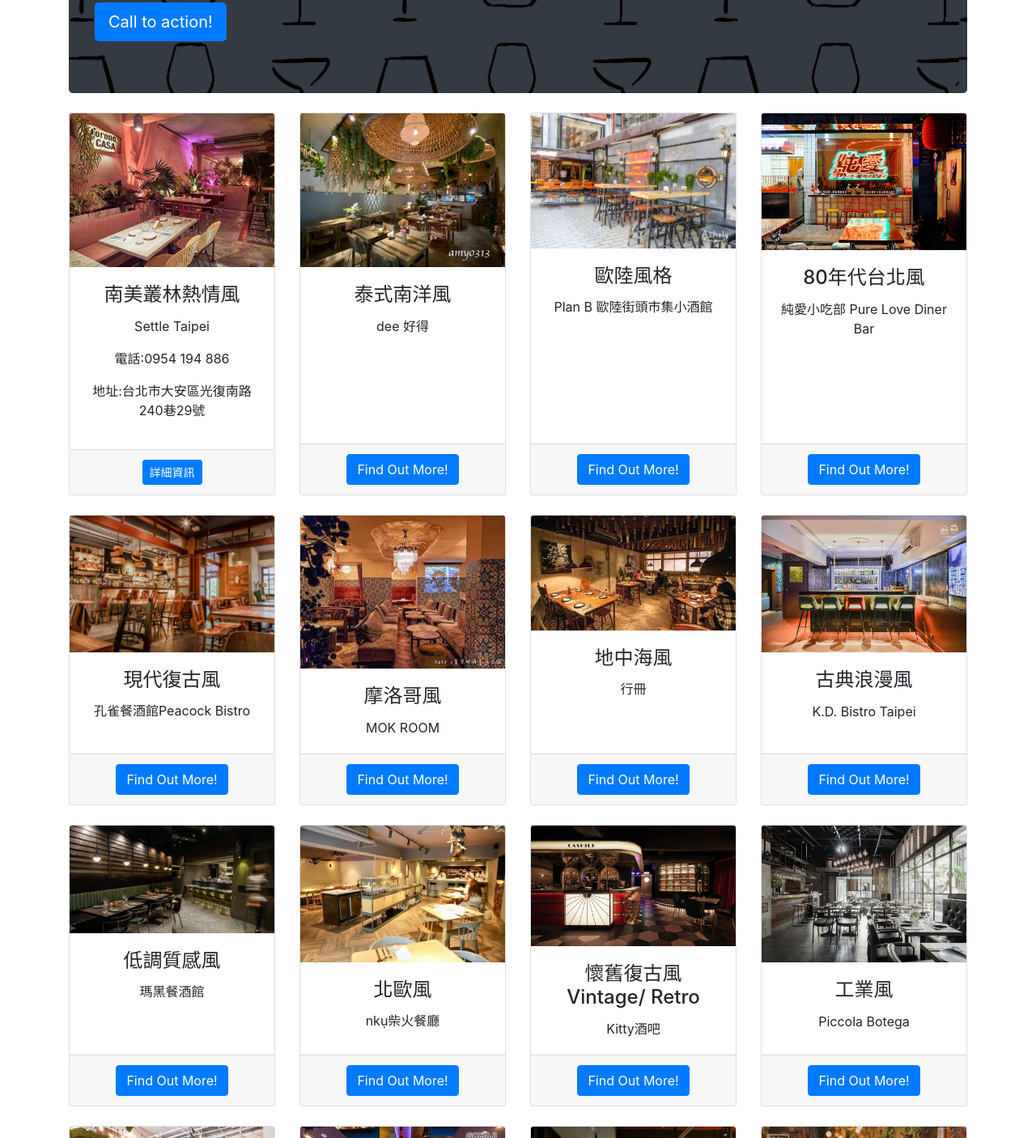
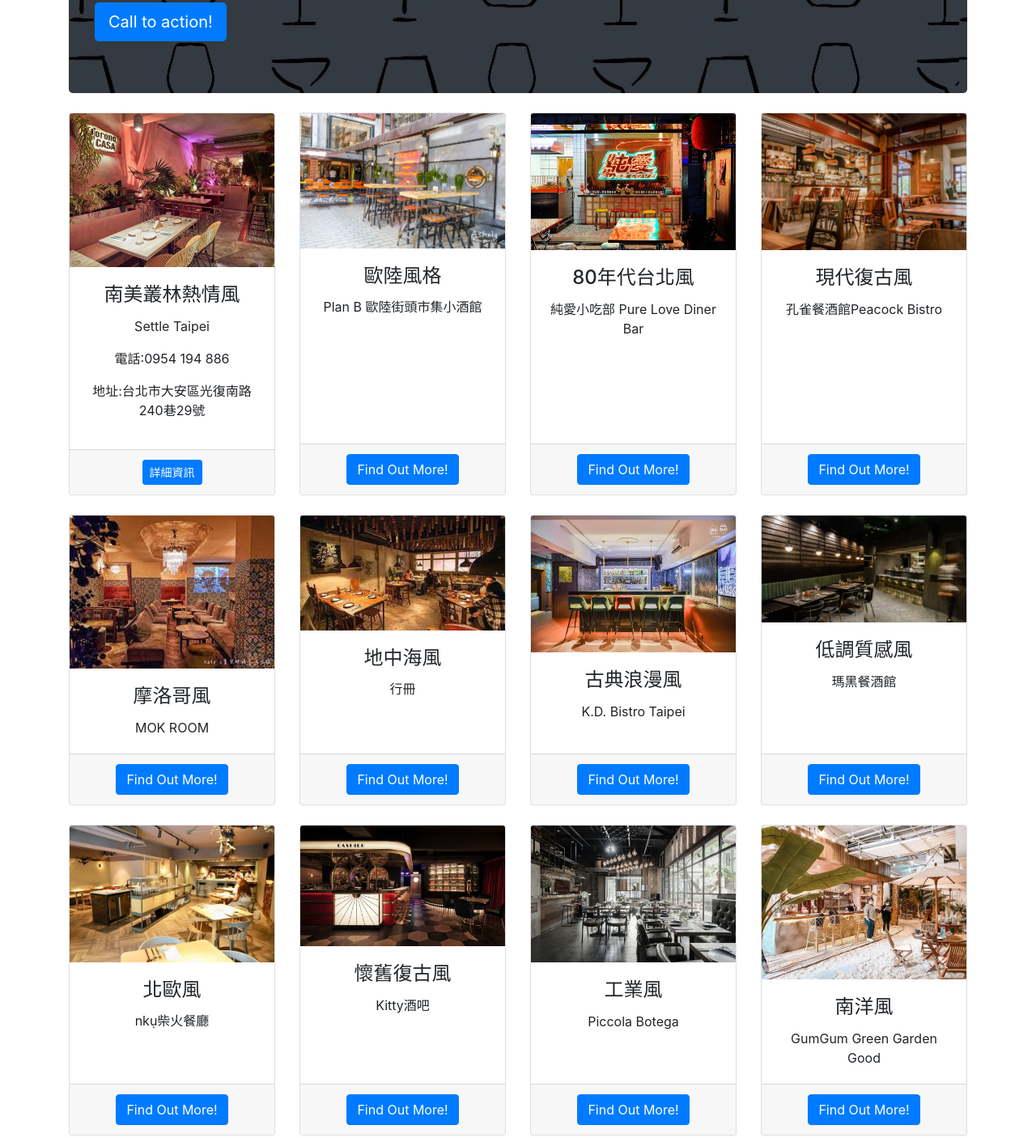
Before and after one commit to freedom3725/chill-style, a plain HTML site: page index.html in a window 1280 px wide. Shown: the part 311-1717 px from the top of the page at 81% size. Drawn offline with nearby package versions, Linux system fonts and the light colour scheme.

Commit message:
Update index.html

```diff
--- a/index.html
+++ b/index.html
@@ -53,16 +53,6 @@
 							<p>地址:台北市大安區光復南路240巷29號</p>
                         </div>
                         <div class="card-footer"><a class="btn btn-primary btn-sm" href="https://freedom3725.github.io/S-1/">詳細資訊</a></div>
-                    </div>
-                </div>
-                <div class="col-lg-3 col-md-6 mb-4">
-                    <div class="card h-100">
-                        <img class="card-img-top" src="assets/2.jpg" alt="2.jpg" />
-                        <div class="card-body">
-                            <h4 class="card-title">泰式南洋風</h4>
-                            <p class="card-text">dee 好得</p>
-                        </div>
-                        <div class="card-footer"><a class="btn btn-primary" href="#!">Find Out More!</a></div>
                     </div>
                 </div>
                 <div class="col-lg-3 col-md-6 mb-4">
@@ -149,7 +139,7 @@
                     <div class="card h-100">
                         <img class="card-img-top" src="assets/11.jpg" alt="11.jpg" />
                         <div class="card-body">
-                            <h4 class="card-title">懷舊復古風 Vintage/ Retro</h4>
+                            <h4 class="card-title">懷舊復古風</h4>
                             <p class="card-text">Kitty酒吧</p>
                         </div>
                         <div class="card-footer"><a class="btn btn-primary" href="#!">Find Out More!</a></div>
@@ -169,7 +159,7 @@
                     <div class="card h-100">
                         <img class="card-img-top" src="assets/15.jpg" alt="15.jpg" />
                         <div class="card-body">
-                            <h4 class="card-title">峇里島風</h4>
+                            <h4 class="card-title">南洋風</h4>
                             <p class="card-text">GumGum Green Garden Good</p>
                         </div>
                         <div class="card-footer"><a class="btn btn-primary" href="#!">Find Out More!</a></div>
```
